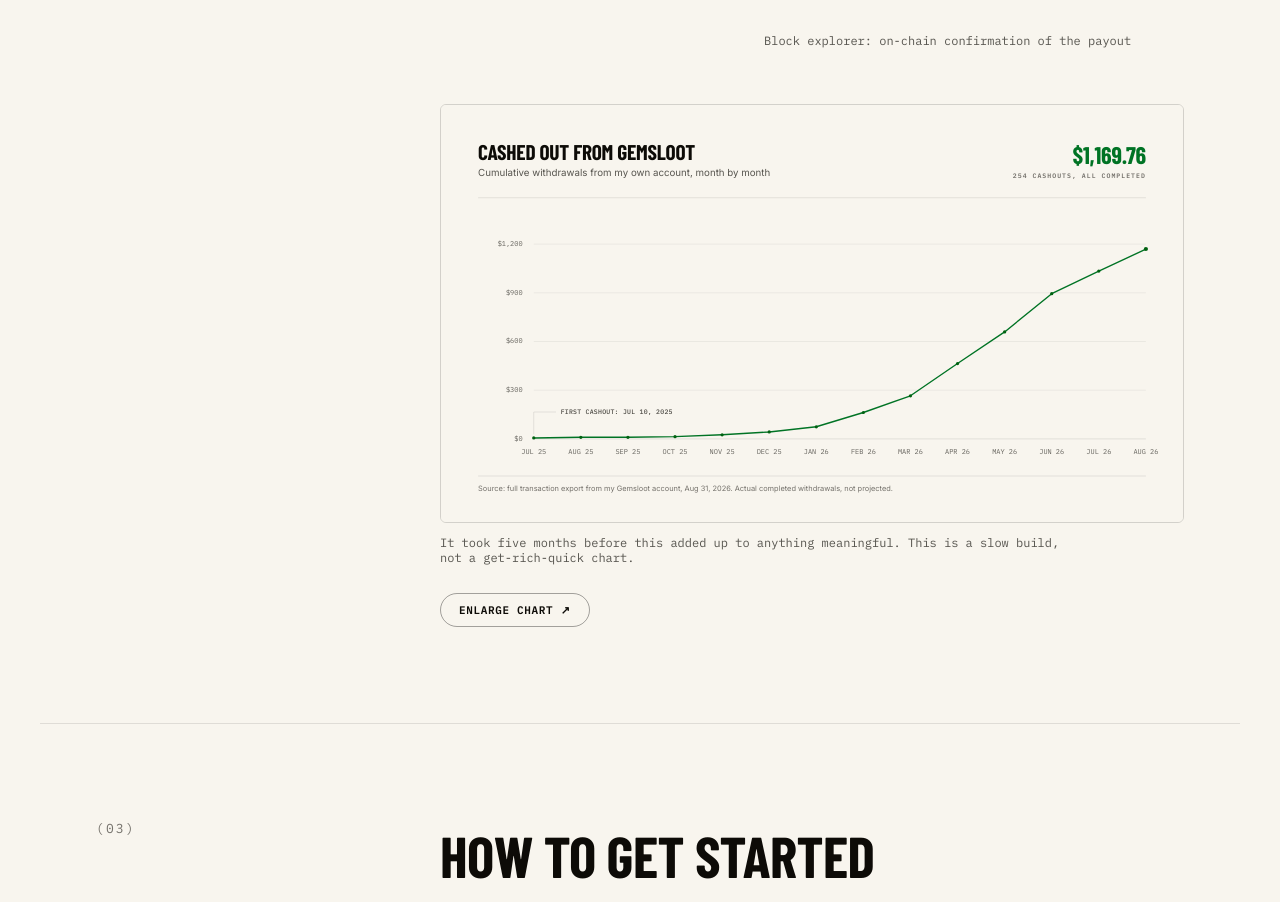
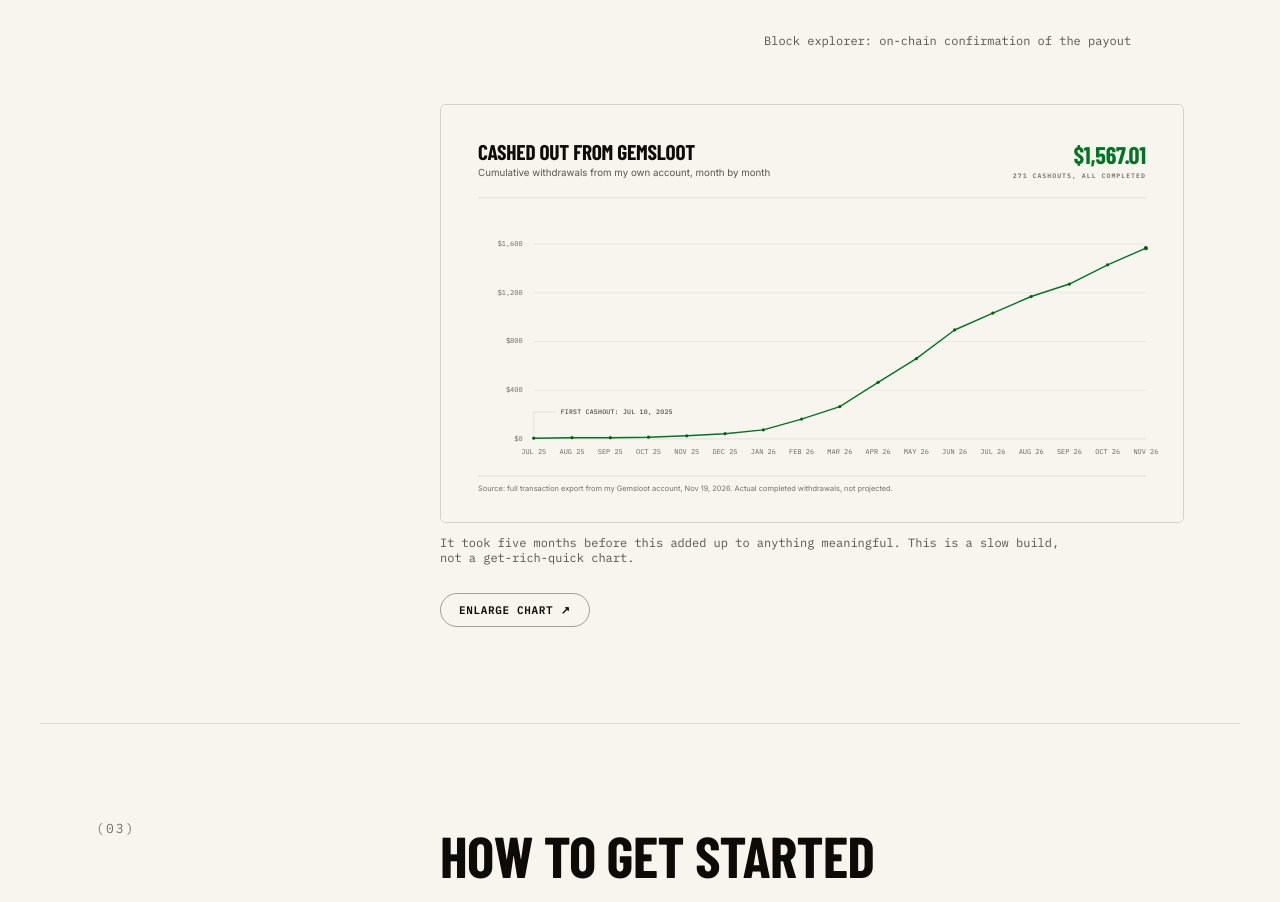
Before and after one commit to Petasos/gemsloot-review, a plain HTML site: page index.html in a window 1280 px wide. Shown: the part 4173-5075 px from the top of the page. Drawn offline with nearby package versions, Linux system fonts and the light colour scheme; a web font is replaced by a local one.

Commit message:
Update cashout chart to Nov 19, 2026 ($1,567.01, 271 cashouts)
Replace assets/gemsloot-cashout-chart.svg with the extended chart
(Jul 2025 to Nov 2026, 17 months) and refresh the inline copy in
index.html to match.

assets/gemsloot-cashout-chart.svg is the source for the inline chart.
The inline copy uses chart-prefixed class names to avoid collisions
with the page CSS and omits the @import, since the page already
loads the same fonts in <head>.

Co-Authored-By: Claude Opus 5.5 <noreply@anthropic.com>
Claude-Session: https://claude.ai/code/session_0119bLGzFooTqbJAA4RW6eUs

```diff
--- a/index.html
+++ b/index.html
@@ -473,9 +473,9 @@
     </div>
     <div class="chart-block">
       <div class="chart-frame" data-chart-zoom>
-        <svg xmlns="http://www.w3.org/2000/svg" viewBox="0 0 1600 900" width="100%" role="img" aria-label="Line chart titled Cashed out from Gemsloot. Cumulative completed withdrawals from a personal Gemsloot account, month by month, from July 2025 to August 2026. Values in US dollars: July 2025, 5.87; August 2025, 10.02; September 2025, 10.02, a flat month with no withdrawals; October 2025, 13.87; November 2025, 25.35; December 2025, 42.82; January 2026, 74.62; February 2026, 162.67; March 2026, 265.53; April 2026, 464.51; May 2026, 659.06; June 2026, 894.63; July 2026, 1033.93; August 2026, 1169.76. Total cashed out 1,169.76 dollars across 254 completed cashouts.">
-        <title>Cashed out from Gemsloot: cumulative withdrawals, Jul 2025 to Aug 2026</title>
-        <desc>Cumulative completed withdrawals from a personal Gemsloot account rise from $5.87 in July 2025 to $1,169.76 in August 2026, with a flat month in September 2025.</desc>
+        <svg xmlns="http://www.w3.org/2000/svg" viewBox="0 0 1600 900" width="100%" role="img" aria-label="Line chart titled Cashed out from Gemsloot. Cumulative completed withdrawals from a personal Gemsloot account, month by month, from July 2025 to November 2026. Values in US dollars: July 2025, 5.87; August 2025, 10.01; September 2025, 10.01, a flat month with no withdrawals; October 2025, 13.86; November 2025, 25.34; December 2025, 42.80; January 2026, 74.60; February 2026, 162.65; March 2026, 265.51; April 2026, 464.49; May 2026, 659.03; June 2026, 894.60; July 2026, 1033.90; August 2026, 1169.73; September 2026, 1272.26; October 2026, 1430.43; November 2026, 1567.01. Total cashed out 1,567.01 dollars across 271 completed cashouts.">
+        <title>Cashed out from Gemsloot: cumulative withdrawals, Jul 2025 to Nov 2026</title>
+        <desc>Cumulative completed withdrawals from a personal Gemsloot account rise from $5.87 in July 2025 to $1,567.01 in November 2026, with a flat month in September 2025.</desc>
         <style>
         .chart-t-title { font-family: 'Barlow Condensed', sans-serif; font-size: 46px; font-weight: 800; letter-spacing: -0.01em; fill: oklch(0.15 0.01 90); }
         .chart-t-sub   { font-family: 'Inter', Arial, sans-serif; font-size: 21px; fill: oklch(0.45 0.01 90); }
@@ -496,8 +496,8 @@
 
         <text class="chart-t-title" x="80" y="118">CASHED OUT FROM GEMSLOOT</text>
         <text class="chart-t-sub" x="80" y="154">Cumulative withdrawals from my own account, month by month</text>
-        <text class="chart-t-stat" x="1520" y="128" text-anchor="end">$1,169.76</text>
-        <text class="chart-t-mono" x="1520" y="158" text-anchor="end">254 CASHOUTS, ALL COMPLETED</text>
+        <text class="chart-t-stat" x="1520" y="128" text-anchor="end">$1,567.01</text>
+        <text class="chart-t-mono" x="1520" y="158" text-anchor="end">271 CASHOUTS, ALL COMPLETED</text>
 
         <line class="chart-rule" x1="80" y1="200" x2="1520" y2="200" stroke-width="1"></line>
 
@@ -507,50 +507,56 @@
         <line class="chart-grid" x1="200" y1="615" x2="1520" y2="615" stroke-width="1"></line>
         <line class="chart-axis" x1="200" y1="720" x2="1520" y2="720" stroke-width="1"></line>
 
-        <text class="chart-t-axis" x="176" y="304" text-anchor="end">$1,200</text>
-        <text class="chart-t-axis" x="176" y="409" text-anchor="end">$900</text>
-        <text class="chart-t-axis" x="176" y="514" text-anchor="end">$600</text>
-        <text class="chart-t-axis" x="176" y="619" text-anchor="end">$300</text>
+        <text class="chart-t-axis" x="176" y="304" text-anchor="end">$1,600</text>
+        <text class="chart-t-axis" x="176" y="409" text-anchor="end">$1,200</text>
+        <text class="chart-t-axis" x="176" y="514" text-anchor="end">$800</text>
+        <text class="chart-t-axis" x="176" y="619" text-anchor="end">$400</text>
         <text class="chart-t-axis" x="176" y="724" text-anchor="end">$0</text>
 
-        <polyline class="chart-series" points="200,717.95 301.54,716.49 403.08,716.49 504.62,715.15 606.15,711.13 707.69,705.01 809.23,693.88 910.77,663.07 1012.31,627.06 1113.85,557.42 1215.38,489.33 1316.92,406.88 1418.46,358.12 1520,310.58"></polyline>
+        <polyline class="chart-series" points="200,718.46 282.50,717.37 365,717.37 447.50,716.36 530,713.35 612.50,708.76 695,700.42 777.50,677.30 860,650.30 942.50,598.07 1025,547.00 1107.50,485.17 1190,448.60 1272.50,412.95 1355,386.03 1437.50,344.51 1520,308.67"></polyline>
 
-        <circle class="chart-dot" cx="200" cy="717.95" r="3.5"></circle>
-        <circle class="chart-dot" cx="301.54" cy="716.49" r="3.5"></circle>
-        <circle class="chart-dot" cx="403.08" cy="716.49" r="3.5"></circle>
-        <circle class="chart-dot" cx="504.62" cy="715.15" r="3.5"></circle>
-        <circle class="chart-dot" cx="606.15" cy="711.13" r="3.5"></circle>
-        <circle class="chart-dot" cx="707.69" cy="705.01" r="3.5"></circle>
-        <circle class="chart-dot" cx="809.23" cy="693.88" r="3.5"></circle>
-        <circle class="chart-dot" cx="910.77" cy="663.07" r="3.5"></circle>
-        <circle class="chart-dot" cx="1012.31" cy="627.06" r="3.5"></circle>
-        <circle class="chart-dot" cx="1113.85" cy="557.42" r="3.5"></circle>
-        <circle class="chart-dot" cx="1215.38" cy="489.33" r="3.5"></circle>
-        <circle class="chart-dot" cx="1316.92" cy="406.88" r="3.5"></circle>
-        <circle class="chart-dot" cx="1418.46" cy="358.12" r="3.5"></circle>
-        <circle class="chart-dot" cx="1520" cy="310.58" r="4.5"></circle>
+        <circle class="chart-dot" cx="200.00" cy="718.46" r="3.5"></circle>
+        <circle class="chart-dot" cx="282.50" cy="717.37" r="3.5"></circle>
+        <circle class="chart-dot" cx="365.00" cy="717.37" r="3.5"></circle>
+        <circle class="chart-dot" cx="447.50" cy="716.36" r="3.5"></circle>
+        <circle class="chart-dot" cx="530.00" cy="713.35" r="3.5"></circle>
+        <circle class="chart-dot" cx="612.50" cy="708.76" r="3.5"></circle>
+        <circle class="chart-dot" cx="695.00" cy="700.42" r="3.5"></circle>
+        <circle class="chart-dot" cx="777.50" cy="677.30" r="3.5"></circle>
+        <circle class="chart-dot" cx="860.00" cy="650.30" r="3.5"></circle>
+        <circle class="chart-dot" cx="942.50" cy="598.07" r="3.5"></circle>
+        <circle class="chart-dot" cx="1025.00" cy="547.00" r="3.5"></circle>
+        <circle class="chart-dot" cx="1107.50" cy="485.17" r="3.5"></circle>
+        <circle class="chart-dot" cx="1190.00" cy="448.60" r="3.5"></circle>
+        <circle class="chart-dot" cx="1272.50" cy="412.95" r="3.5"></circle>
+        <circle class="chart-dot" cx="1355.00" cy="386.03" r="3.5"></circle>
+        <circle class="chart-dot" cx="1437.50" cy="344.51" r="3.5"></circle>
+        <circle class="chart-dot" cx="1520.00" cy="308.67" r="4.5"></circle>
 
         <line class="chart-lead" x1="200" y1="710" x2="200" y2="662"></line>
         <line class="chart-lead" x1="200" y1="662" x2="248" y2="662"></line>
         <text class="chart-t-note" x="258" y="666">FIRST CASHOUT: JUL 10, 2025</text>
 
-        <text class="chart-t-axis" x="200" y="752" text-anchor="middle">JUL 25</text>
-        <text class="chart-t-axis" x="301.54" y="752" text-anchor="middle">AUG 25</text>
-        <text class="chart-t-axis" x="403.08" y="752" text-anchor="middle">SEP 25</text>
-        <text class="chart-t-axis" x="504.62" y="752" text-anchor="middle">OCT 25</text>
-        <text class="chart-t-axis" x="606.15" y="752" text-anchor="middle">NOV 25</text>
-        <text class="chart-t-axis" x="707.69" y="752" text-anchor="middle">DEC 25</text>
-        <text class="chart-t-axis" x="809.23" y="752" text-anchor="middle">JAN 26</text>
-        <text class="chart-t-axis" x="910.77" y="752" text-anchor="middle">FEB 26</text>
-        <text class="chart-t-axis" x="1012.31" y="752" text-anchor="middle">MAR 26</text>
-        <text class="chart-t-axis" x="1113.85" y="752" text-anchor="middle">APR 26</text>
-        <text class="chart-t-axis" x="1215.38" y="752" text-anchor="middle">MAY 26</text>
-        <text class="chart-t-axis" x="1316.92" y="752" text-anchor="middle">JUN 26</text>
-        <text class="chart-t-axis" x="1418.46" y="752" text-anchor="middle">JUL 26</text>
-        <text class="chart-t-axis" x="1520" y="752" text-anchor="middle">AUG 26</text>
+        <text class="chart-t-axis" x="200.00" y="752" text-anchor="middle">JUL 25</text>
+        <text class="chart-t-axis" x="282.50" y="752" text-anchor="middle">AUG 25</text>
+        <text class="chart-t-axis" x="365.00" y="752" text-anchor="middle">SEP 25</text>
+        <text class="chart-t-axis" x="447.50" y="752" text-anchor="middle">OCT 25</text>
+        <text class="chart-t-axis" x="530.00" y="752" text-anchor="middle">NOV 25</text>
+        <text class="chart-t-axis" x="612.50" y="752" text-anchor="middle">DEC 25</text>
+        <text class="chart-t-axis" x="695.00" y="752" text-anchor="middle">JAN 26</text>
+        <text class="chart-t-axis" x="777.50" y="752" text-anchor="middle">FEB 26</text>
+        <text class="chart-t-axis" x="860.00" y="752" text-anchor="middle">MAR 26</text>
+        <text class="chart-t-axis" x="942.50" y="752" text-anchor="middle">APR 26</text>
+        <text class="chart-t-axis" x="1025.00" y="752" text-anchor="middle">MAY 26</text>
+        <text class="chart-t-axis" x="1107.50" y="752" text-anchor="middle">JUN 26</text>
+        <text class="chart-t-axis" x="1190.00" y="752" text-anchor="middle">JUL 26</text>
+        <text class="chart-t-axis" x="1272.50" y="752" text-anchor="middle">AUG 26</text>
+        <text class="chart-t-axis" x="1355.00" y="752" text-anchor="middle">SEP 26</text>
+        <text class="chart-t-axis" x="1437.50" y="752" text-anchor="middle">OCT 26</text>
+        <text class="chart-t-axis" x="1520.00" y="752" text-anchor="middle">NOV 26</text>
 
         <line class="chart-rule" x1="80" y1="800" x2="1520" y2="800" stroke-width="1"></line>
-        <text class="chart-t-src" x="80" y="832">Source: full transaction export from my Gemsloot account, Aug 31, 2026. Actual completed withdrawals, not projected.</text>
+        <text class="chart-t-src" x="80" y="832">Source: full transaction export from my Gemsloot account, Nov 19, 2026. Actual completed withdrawals, not projected.</text>
         </svg>
       </div>
       <div class="chart-foot">
```
Also changed, not shown: assets/gemsloot-cashout-chart.svg.
